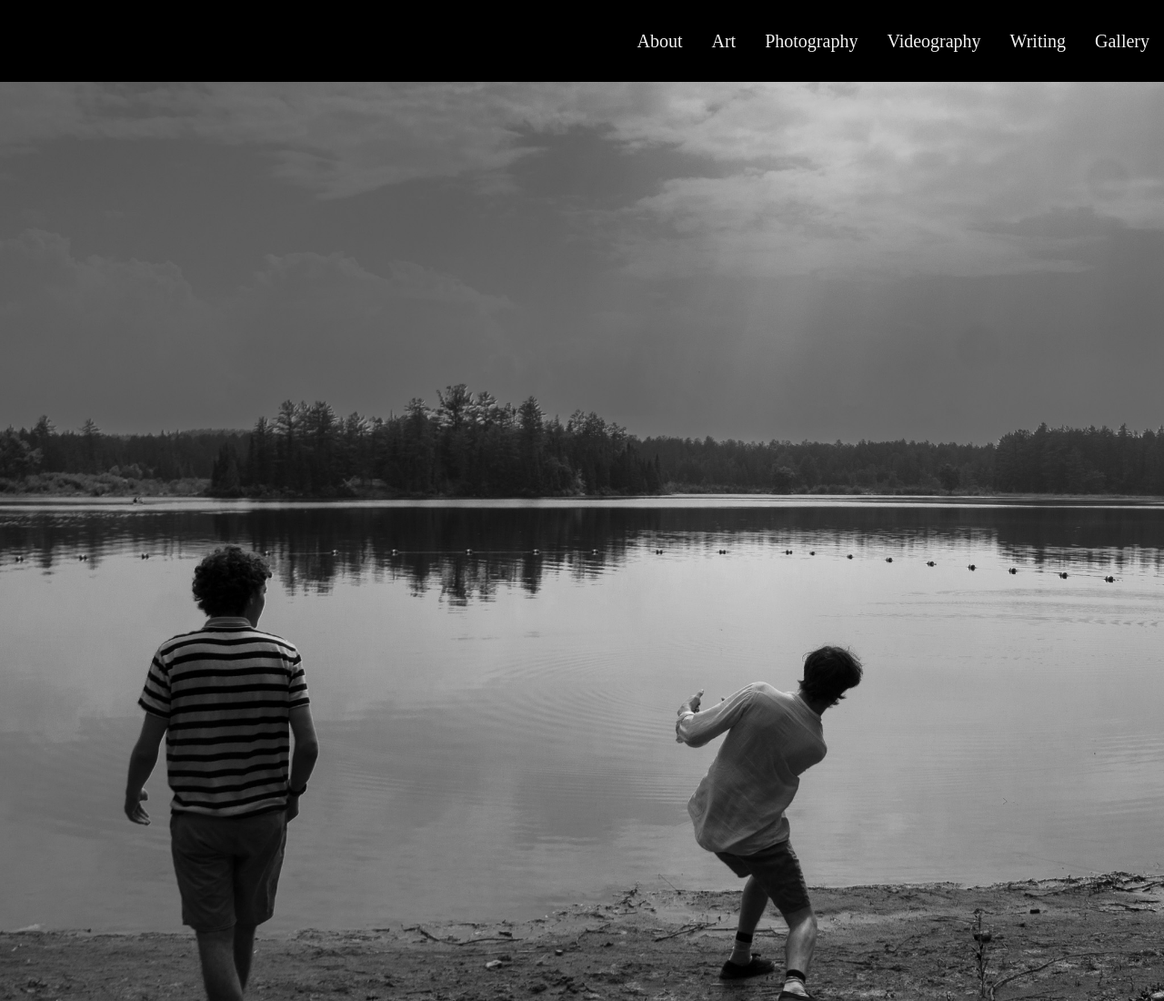
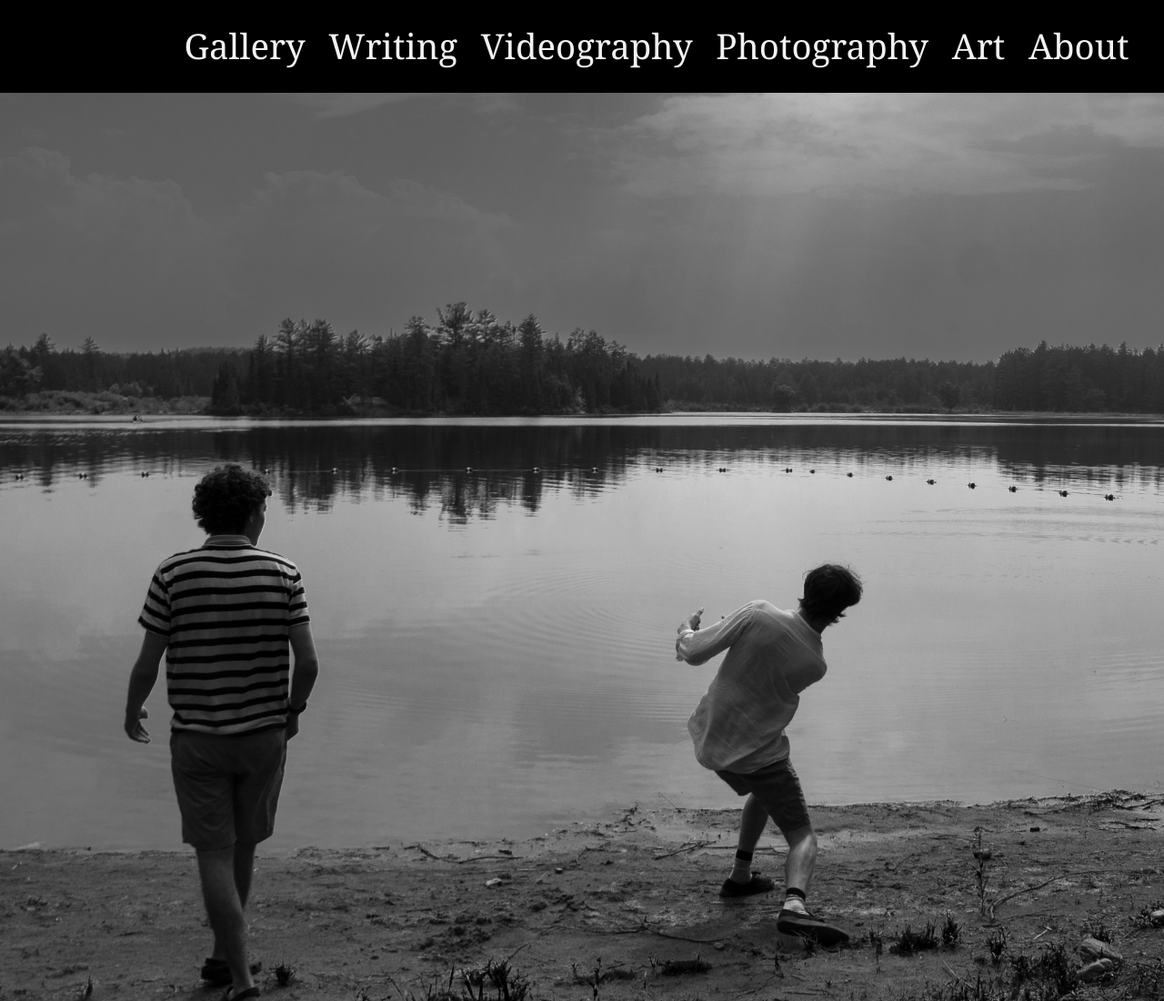
Before and after one commit to MysterEmu/EmmasWebsite, a website built with Vite: page index.html in a window 1280 px wide. Shown: the top 1100 px of the page at 91% size. Built offline with nearby package versions, Linux system fonts and the light colour scheme.

Commit message:
fix nav bar

```diff
--- a/index.html
+++ b/index.html
@@ -1,6 +1,7 @@
 <!doctype html>
 
 <html lang="en">
+
 <head>
   <meta charset="UTF-8" />
   <meta name="viewport" content="width=device-width, initial-scale=1.0" />
@@ -11,19 +12,20 @@
 
 <body>
   <script type="module" src="/main.js"></script>
-          <div class="topnav">
-
+  <nav class="nav">
+    <ul class="nav-link-container">
       <a class="active" href="#Gallery">Gallery</a>
       <a href="#Writing">Writing</a>
       <a href="#Videopgraphy">Videography</a>
       <a href="#Photography">Photography</a>
       <a href="#Art">Art</a>
       <a href="#About">About</a>
-
-           </div>
+    </ul>
+  </nav>
 
 
   <img src="public/IMG_0018.jpg" alt=" two boys skipping stones">
 
 </body>
+
 </html>
--- a/styles.css
+++ b/styles.css
@@ -1,33 +1,45 @@
 /* background and default styles */
-body{
-    background-color: rgb(0, 0, 0);
+body {
+  background-color: rgb(0, 0, 0);
 }
 
 /* phones and smaller screens */
-@media only screen and (max-width: 768px) {
+@media only screen and (max-width: 768px) {}
 
+/* laptops and larger screens */
+@media only screen and (min-width: 768px) {}
+
+/* div seperation of header */
+
+.nav {
+  background-color: black;
+  width: 100vw;
+  height: 8vw;
+  position: fixed;
 }
 
-/* laptops and larger screens */
-@media only screen and (min-width: 768px) {
+.nav-link-container {
+  display: flex;
+  height: 100%;
+  float: right;
+  background-color: none;
+  align-items: center;
+  padding: 0;
+  margin-right: 2vw;
+}
 
+.nav-link-container a {
+  padding-top: 1vw;
+  padding-bottom: 1vw;
+  padding-right: 1vw;
+  padding-left: 1vw;
+  color: #f2f2f2;
+  text-decoration: none;
+  font-size: 3vw;
+  font-family: Georgia, 'Times New Roman', Times, serif
 }
-/* div seperation of header */
 
-.topnav a {
-    display:flex;
-    float: right;
-    color: #f2f2f2;
-    text-align: center;
-    padding: 30px 16px;
-    text-decoration: none;
-    font-size: 20px;
-  }
-
-  .topnav a:hover {
-    background-color: #ddd;
-    color: black;
-  }
-
-/* colours */
-p {color:beige}
+.nav-link-container a:hover {
+  background-color: #ddd;
+  color: black;
+}
```
Also changed, not shown: reset.css (+27 -5 lines). Lines whose indentation alone changed are shown as unchanged.
